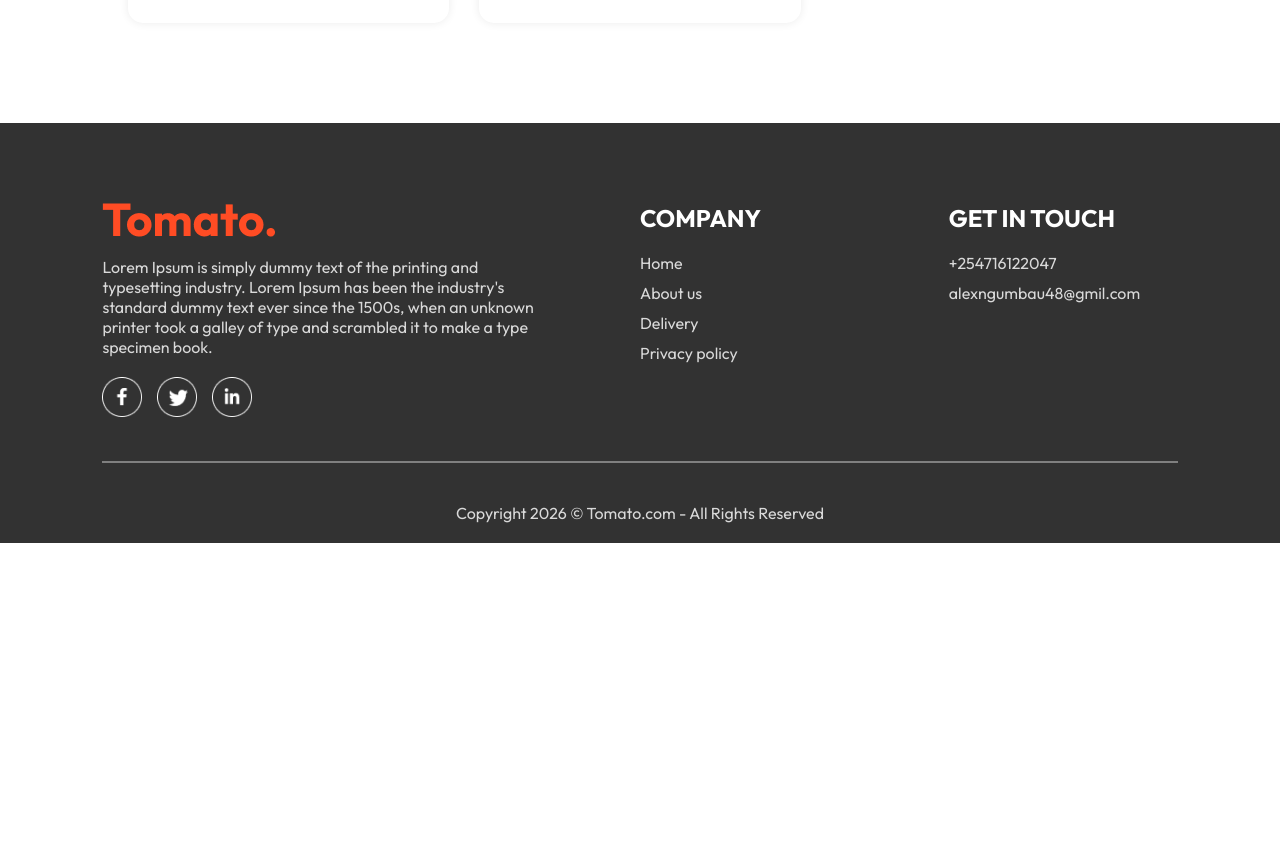
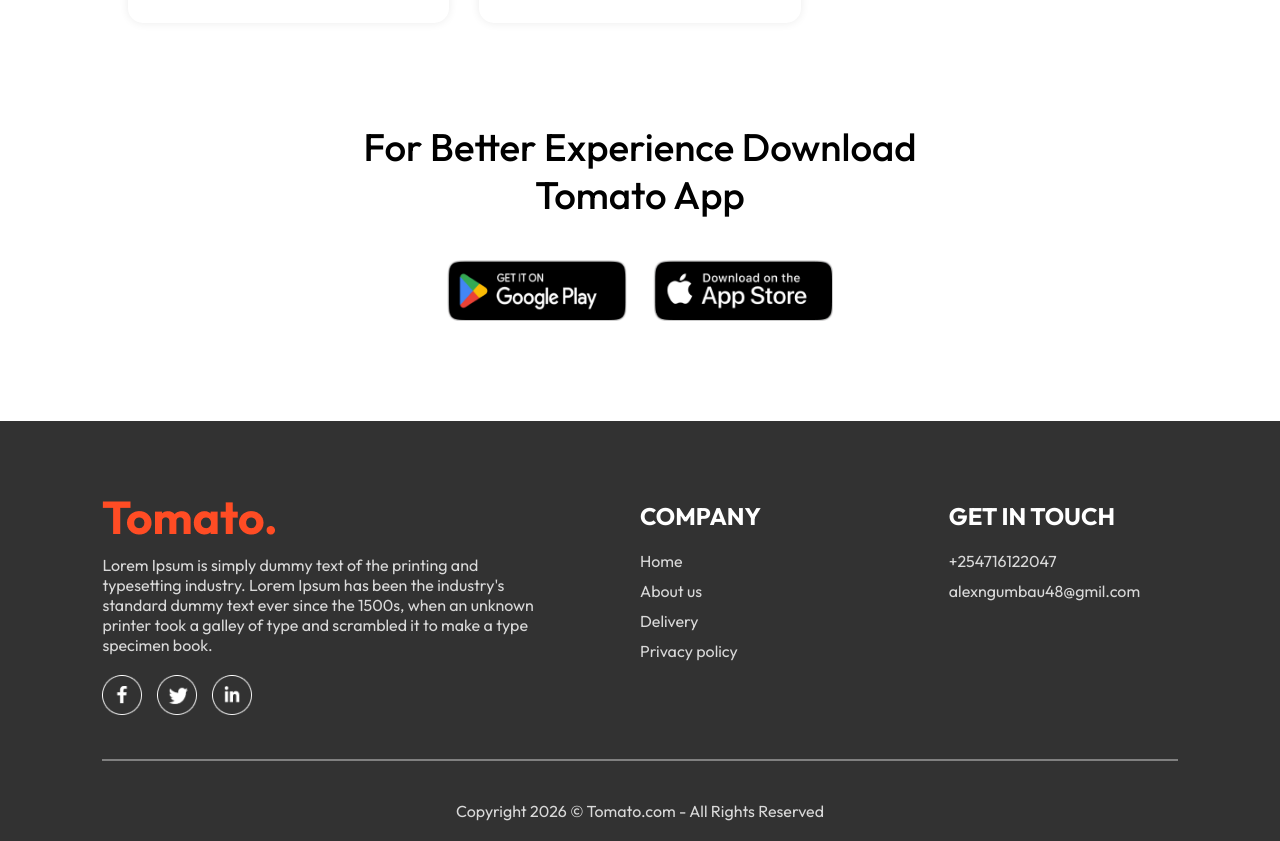
Before and after one commit to alexngumbau/food-del, a React (Vite) app in the folder frontend/: page / in a window 1280 px wide. Shown: the part 5960-6801 px from the top of the page. Before the commit the page ends 6503 px from the top, so only its background shows below. Built offline with nearby package versions, Linux system fonts and the light colour scheme.

Commit message:
completed the app download section

```diff
--- /dev/null
+++ b/frontend/src/components/AppDownload/AppDownload.css
@@ -0,0 +1,24 @@
+.app-download {
+  margin: auto auto;
+  margin-top: 100px;
+  font-size: max(3vw, 20px);
+  text-align: center;
+  font-weight: 500;
+}
+
+.app-download-platforms {
+  display: flex;
+  justify-content: center;
+  gap: max(2vw, 10px);
+  margin-top: 40px;
+}
+
+.app-download-platforms img {
+  width: max(30vw, 120px);
+  max-width: 180px;
+}
+
+
+.app-download-platforms img:hover {
+  transform: scale(1.05);
+}
--- /dev/null
+++ b/frontend/src/components/AppDownload/AppDownload.jsx
@@ -0,0 +1,16 @@
+import { assets } from '../../assets/frontend_assets/assets'
+import './AppDownload.css'
+
+const AppDownload = () => {
+  return (
+    <div className="app-download" id='app-download'>
+      <p>For Better Experience Download <br /> Tomato App</p>
+      <div className="app-download-platforms">
+        <img src={assets.play_store} alt="" />
+        <img src={assets.app_store} alt="" />
+      </div>
+    </div>
+  )
+}
+
+export default AppDownload
--- a/frontend/src/pages/Home/Home.jsx
+++ b/frontend/src/pages/Home/Home.jsx
@@ -3,7 +3,7 @@
 import Header from '../../components/Header/Header'
 import './Home.css'
 import FoodDisplay from '../../components/FoodDisplay/FoodDisplay'
-import Footer from '../../components/Footer/Footer'
+import AppDownload from '../../components/AppDownload/AppDownload'
 
 const Home = () => {
 
@@ -14,6 +14,7 @@
       <Header />
       <ExploreMenu category={category} setCategory={setCategory} />
       <FoodDisplay category={category} />
+      <AppDownload />
     </div>
   )
 }
```
